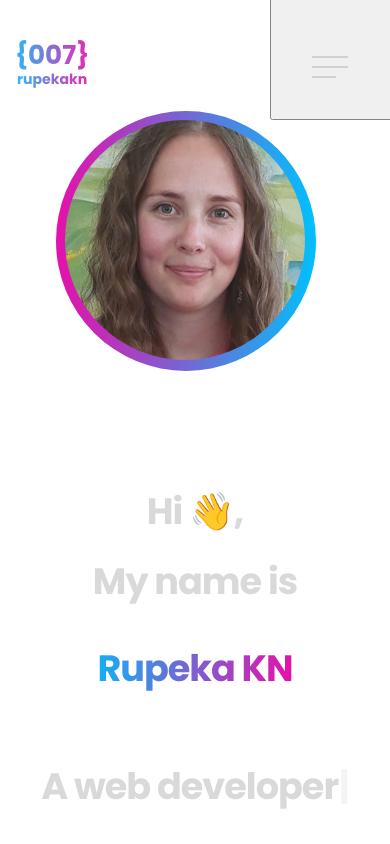
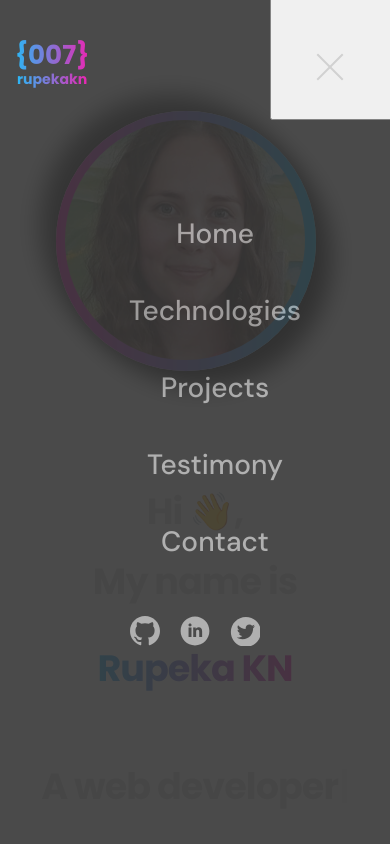
Before and after one commit to tymanskaya/portfolio-start-project-main, a React app: page / in a window 390 px wide. Both pictures are taken after a click on the button 370 px from the left and 20 px from the top of the page. Shown: the top 844 px of the page. Built offline with nearby package versions, Linux system fonts and the light colour scheme; the HTML template or start-up script is replaced by a standard one; a web font is replaced by a local one.

Commit message:
workspace.xml

```diff
--- a/src/components/slider/Slider_Styles.ts
+++ b/src/components/slider/Slider_Styles.ts
@@ -9,6 +9,13 @@
     display: flex;
     flex-direction: column;
     align-items: center;
+    &:hover{
+        cursor: grab;
+    }
+    &:active{
+        cursor: grabbing;
+    }
+
 
 `
 
--- a/src/layout/header/Header.tsx
+++ b/src/layout/header/Header.tsx
@@ -4,7 +4,7 @@
 import {FlexWrapper} from "../../components/FlexWrapper";
 import {DesktopMenu} from "./headerMenu/desktopMenu/DesktopMenu";
 import {MobileMenu} from "./headerMenu/mobiliMenu/MobileMenu";
-import {S} from "../header/Header_Styles"
+import {S} from "./Header_Styles"
 
 
 
--- a/src/layout/header/Header_Styles.ts
+++ b/src/layout/header/Header_Styles.ts
@@ -1,5 +1,4 @@
 import styled from "styled-components";
-import {theme} from "../../styles/Theme";
 import {FlexWrapper} from "../../components/FlexWrapper";
 
 const Header= styled.header`
@@ -14,9 +13,7 @@
     ${FlexWrapper}{
         gap: 20px;
     }
-    @media (max-width: 850px){
-        //opacity: 1;
-    }
+
 `
 const MenuWrappers = styled.div`
     display: flex;
--- a/src/layout/header/headerMenu/HeaderMenu_Styles.ts
+++ b/src/layout/header/headerMenu/HeaderMenu_Styles.ts
@@ -87,6 +87,7 @@
     height: 200px;
     top: -80px;
     right: -80px;
+    cursor: pointer;
     z-index: 99999999;
     span {
         display: block;
--- a/src/layout/header/headerMenu/mobiliMenu/MobileMenu.tsx
+++ b/src/layout/header/headerMenu/mobiliMenu/MobileMenu.tsx
@@ -1,15 +1,17 @@
-import React from "react";
+import React, {useState} from "react";
 import {Menu} from "../menu/Menu";
 import {Contacts} from "../../../../components/contacts/Contacts";
 import {S} from "../HeaderMenu_Styles"
 
 export const MobileMenu: React.FC = () => {
+    const [menuIsOpen, setmenuIsOpen]= useState(false);
+    const onBurgerBtnClick = () =>  {setmenuIsOpen(!menuIsOpen)}
     return (
         <S.MobileMenu>
-            <S.BurgerButton isOpen={false}>
+            <S.BurgerButton isOpen={menuIsOpen} onClick={onBurgerBtnClick}>
                 <span></span>
             </S.BurgerButton>
-            <S.MobileMenuWrapper isOpen={false}>
+            <S.MobileMenuWrapper isOpen={menuIsOpen} onClick={() => {setmenuIsOpen(false)}}>
                 <Menu/>
                 <Contacts/>
             </S.MobileMenuWrapper>
--- a/src/layout/sections/main/Main_Styles.ts
+++ b/src/layout/sections/main/Main_Styles.ts
@@ -34,6 +34,9 @@
     p {
         display: none;
     }
+
+    }
+
 
 `
 const Name = styled.h2 `
@@ -90,6 +93,7 @@
         @media ${theme.media.mobile}{
             width: 260px;
             height: 260px;
+            animation: none;
         }
     }
 
```
